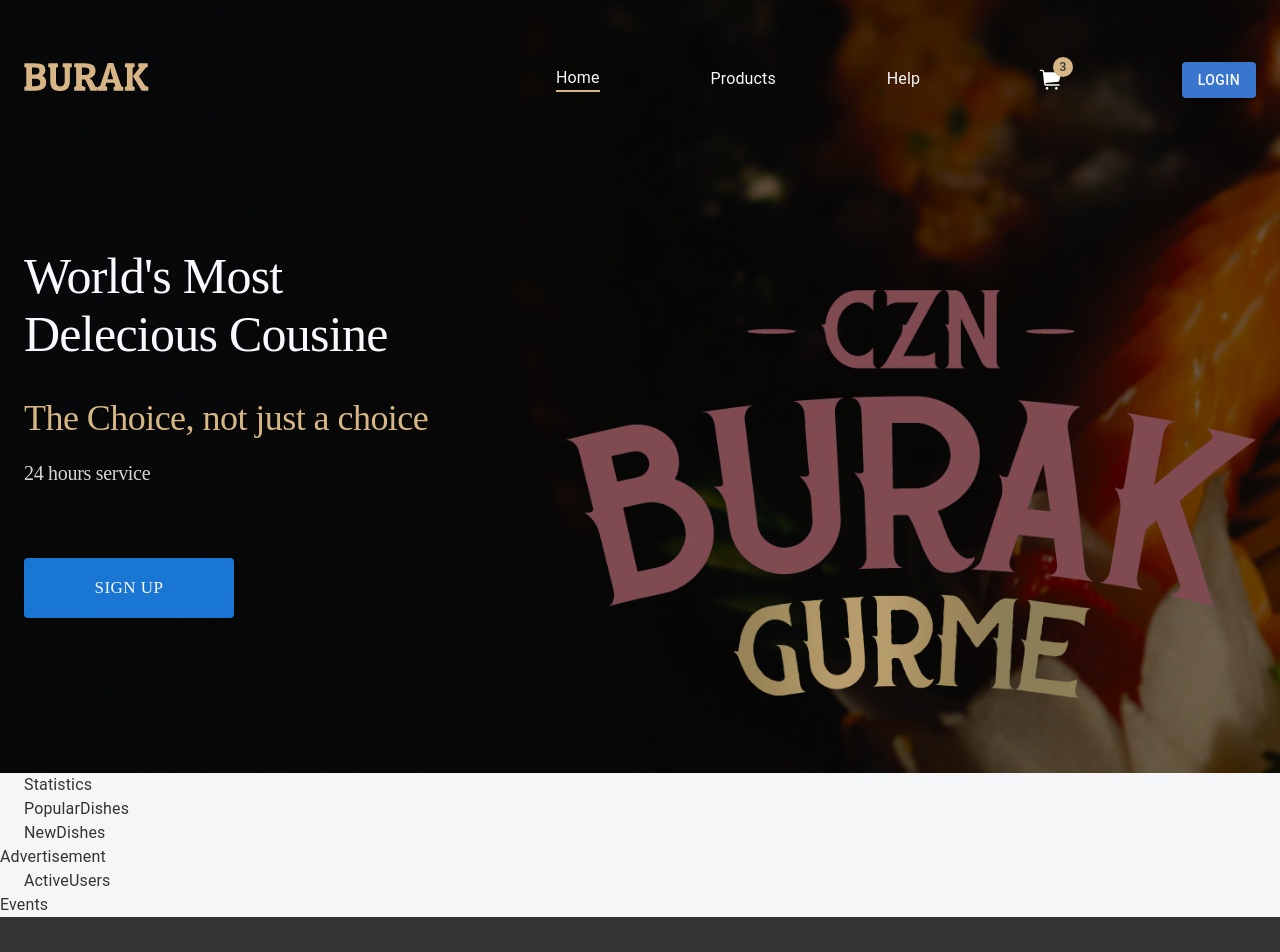
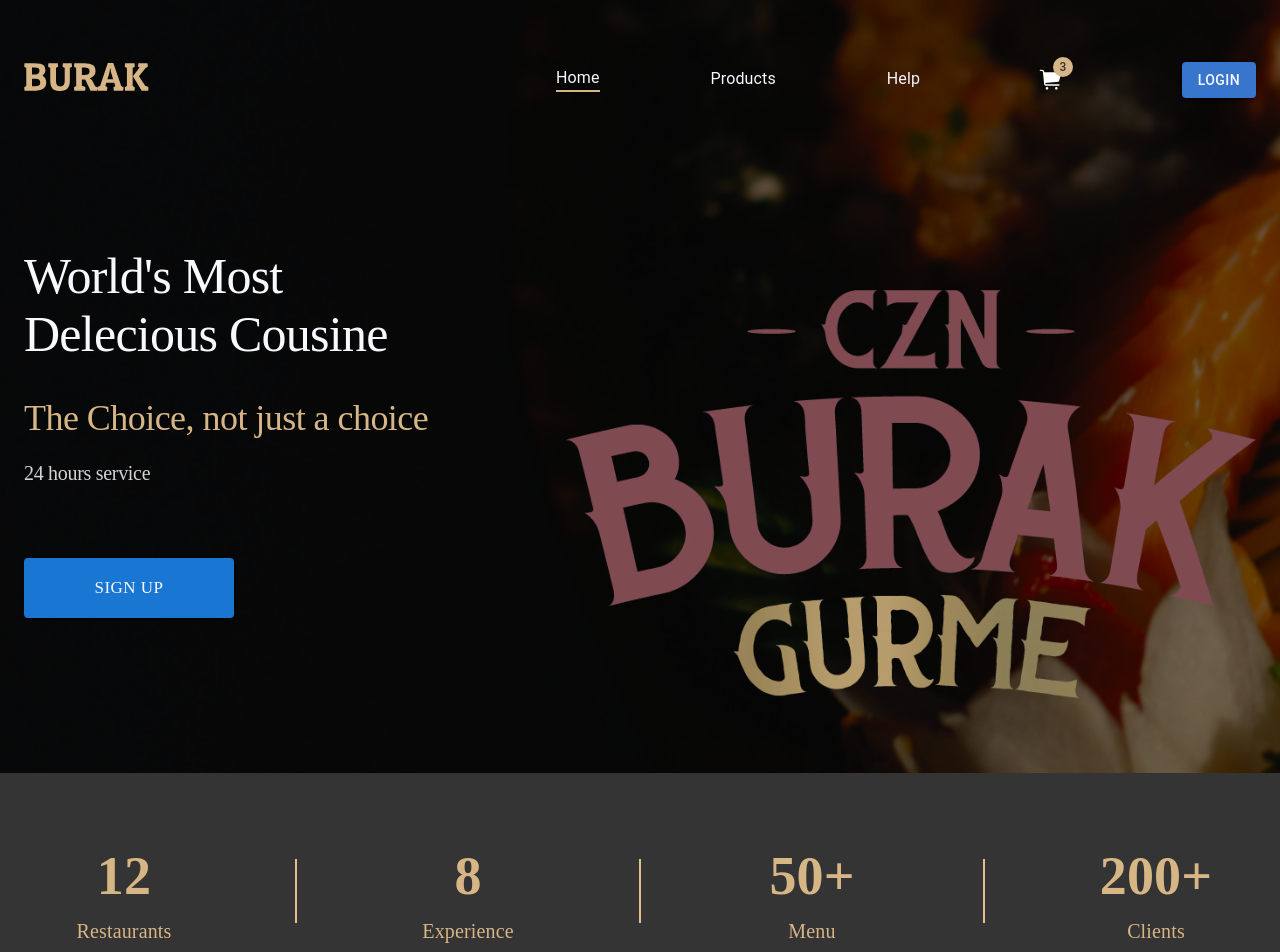
Before and after one commit to asrorbek0202/burak-reaact, a React (Create React App) app: page / in a window 1280 px wide. Shown: the top 952 px of the page. Built offline with nearby package versions, Linux system fonts and the light colour scheme.

Commit message:
fix: modify statistics sectional component

```diff
--- /dev/null
+++ b/src/app/components/divider/index.tsx
@@ -0,0 +1,21 @@
+import React from 'react';
+import styled from 'styled-components';
+
+export interface IDividerProps {
+	width?: string;
+	height?: string;
+	bg?: string;
+}
+
+const DividerComponent = styled.span<IDividerProps>`
+	display: flex;
+	min-width: ${({ width }) => `${width}px`};
+	min-height: ${({ height }) => `${height}px`};
+	background: ${({ bg }) => `${bg}`};
+`;
+
+function Divider(props: IDividerProps) {
+	return <DividerComponent {...props} />;
+}
+
+export default Divider;
--- a/src/app/screens/homePage/Statistics.tsx
+++ b/src/app/screens/homePage/Statistics.tsx
@@ -1,10 +1,33 @@
 import React from "react";
-import { Container } from "@mui/material";
+import { Box, Container, Stack } from "@mui/material";
+import Divider from "../../components/divider";
 
 export default function Statistics() {
   return (
-    <div>
-      <Container>Statistics</Container>
+    <div className={"static-frame"}>
+      <Container>
+        <Stack className="info">
+          <Stack className="static-box">
+            <Box className="static-num">12</Box>
+            <Box className="static-text">Restaurants</Box>
+          </Stack>
+           <Divider height="64" width="2" bg="#E3C08D" />
+          <Stack className="static-box">
+            <Box className="static-num">8</Box>
+            <Box className="static-text">Experience</Box>
+          </Stack>
+           <Divider height="64" width="2" bg="#E3C08D" />
+          <Stack className="static-box">
+            <Box className="static-num">50+</Box>
+            <Box className="static-text">Menu</Box>
+          </Stack>
+           <Divider height="64" width="2" bg="#E3C08D" />
+          <Stack className="static-box">
+            <Box className="static-num">200+</Box>
+            <Box className="static-text">Clients</Box>
+          </Stack>
+        </Stack>
+      </Container>
     </div>
   );
 }
--- a/src/app/screens/homePage/index.tsx
+++ b/src/app/screens/homePage/index.tsx
@@ -5,6 +5,7 @@
 import Advertisement from "./Advertisement";
 import ActiveUsers from "./ActiveUsers";
 import Events from "./Events";
+import "../../../css/home.css";
 
 export default function HomePage() {
   return (
--- a/src/css/home.css
+++ b/src/css/home.css
@@ -0,0 +1,49 @@
+.homepage {
+    width: 100%;
+    height: auto;
+}
+
+/** STATISTICS **/
+
+.homepage .static-frame {
+    width: 100%;
+    height: 236px;
+    background: #343434;
+}
+
+.homepage .static-frame .info {
+    height: 100%;
+    display: flex;
+    flex-direction: row;
+    justify-content: space-between;
+    align-items: center;
+}
+
+.homepage .static-frame .info .static-box {
+    width: 200px;
+    height: 116px;
+    display: flex;
+    flex-direction: column;
+    align-items: center;
+    justify-content: center;
+}
+
+.homepage .static-frame .info .static-box .static-num {
+    text-align: center;
+    font-family: "Poppins";
+    font-size: 54px;
+    font-style: normal;
+    font-weight: 600;
+    line-height: 80px;
+    color: #d7b686;
+}
+
+.homepage .static-frame .info .static-box .static-text {
+    text-align: center;
+    font-family: "Poppins";
+    font-size: 20px;
+    font-style: normal;
+    font-weight: 500;
+    line-height: 30px;
+    color: #d7b586;
+}
```
